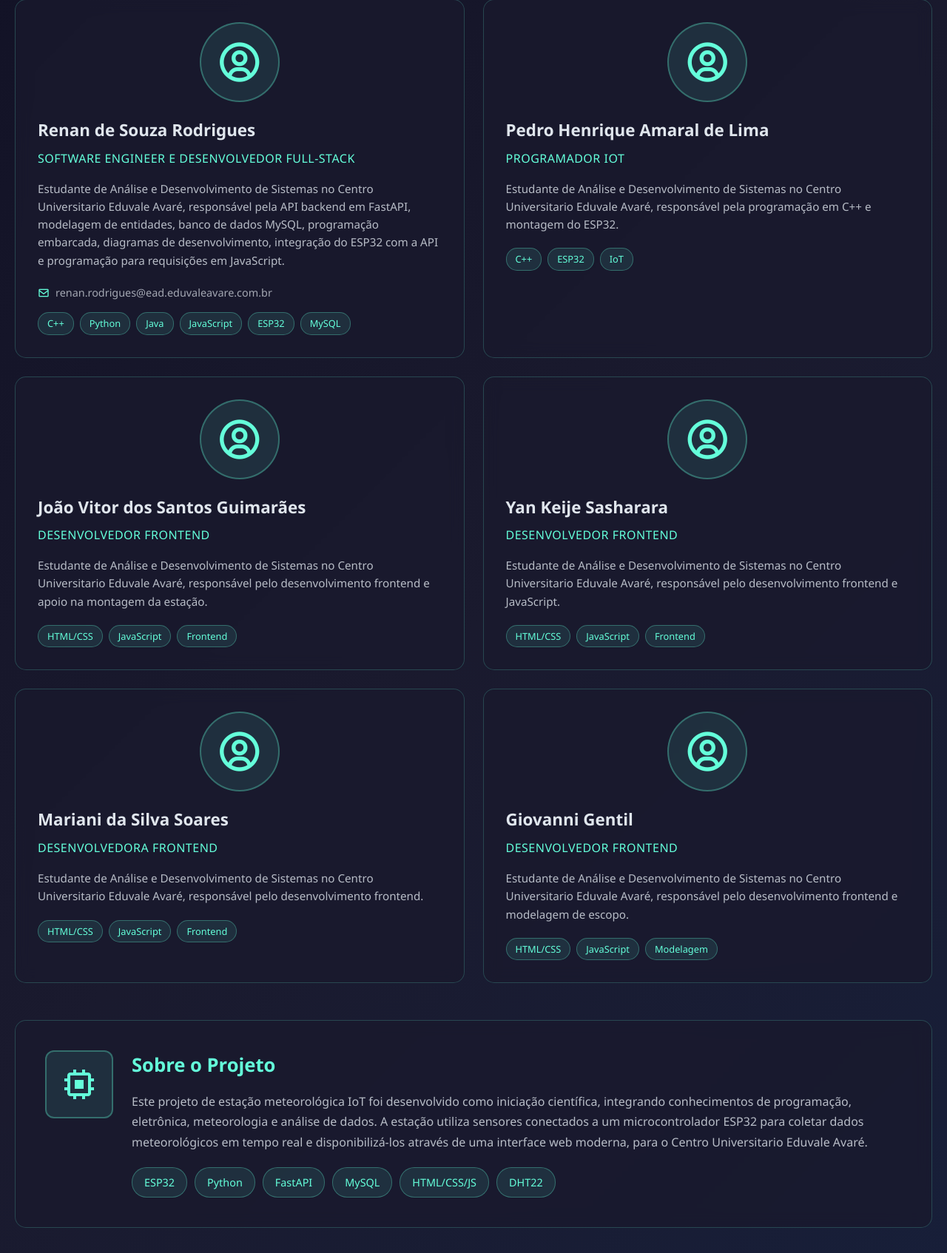
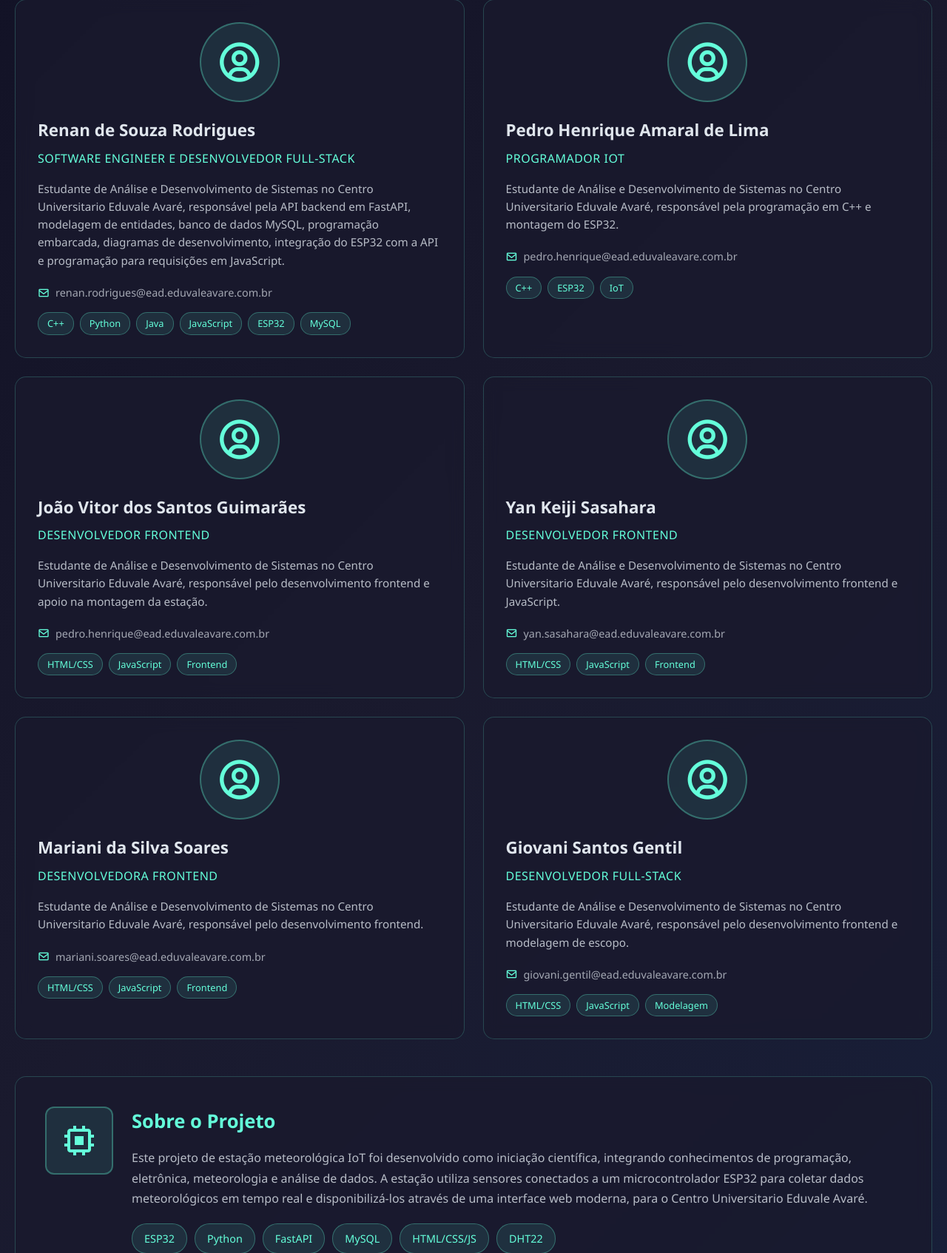
Before and after one commit to Renan-RodriguesDEV/meteorology-website, a FastAPI app: page /team in a window 1280 px wide. Shown: the part 757-2451 px from the top of the page at 74% size. Run offline with FastAPI, Linux system fonts and the light colour scheme.

```diff
--- a/templates/team.html
+++ b/templates/team.html
@@ -126,6 +126,12 @@
                 Universitario Eduvale Avaré, responsável pela programação em C++
                 e montagem do ESP32.
               </p>
+              <div class="team-contact">
+                <span class="contact-item">
+                  <i class="bx bx-envelope"></i>
+                  pedro.henrique@ead.eduvaleavare.com.br
+                </span>
+              </div>
               <div class="team-specialties">
                 <span class="specialty">C++</span>
                 <span class="specialty">ESP32</span>
@@ -146,6 +152,12 @@
                 Universitario Eduvale Avaré, responsável pelo desenvolvimento
                 frontend e apoio na montagem da estação.
               </p>
+              <div class="team-contact">
+                <span class="contact-item">
+                  <i class="bx bx-envelope"></i>
+                  pedro.henrique@ead.eduvaleavare.com.br
+                </span>
+              </div>
               <div class="team-specialties">
                 <span class="specialty">HTML/CSS</span>
                 <span class="specialty">JavaScript</span>
@@ -159,13 +171,19 @@
               <i class="bx bx-user-circle"></i>
             </div>
             <div class="team-info">
-              <h3>Yan Keije Sasharara</h3>
+              <h3>Yan Keiji Sasahara</h3>
               <p class="team-role">Desenvolvedor Frontend</p>
               <p class="team-description">
                 Estudante de Análise e Desenvolvimento de Sistemas no Centro
                 Universitario Eduvale Avaré, responsável pelo desenvolvimento
                 frontend e JavaScript.
               </p>
+              <div class="team-contact">
+                <span class="contact-item">
+                  <i class="bx bx-envelope"></i>
+                  yan.sasahara@ead.eduvaleavare.com.br
+                </span>
+              </div>
               <div class="team-specialties">
                 <span class="specialty">HTML/CSS</span>
                 <span class="specialty">JavaScript</span>
@@ -186,6 +204,12 @@
                 Universitario Eduvale Avaré, responsável pelo desenvolvimento
                 frontend.
               </p>
+              <div class="team-contact">
+                <span class="contact-item">
+                  <i class="bx bx-envelope"></i>
+                  mariani.soares@ead.eduvaleavare.com.br
+                </span>
+              </div>
               <div class="team-specialties">
                 <span class="specialty">HTML/CSS</span>
                 <span class="specialty">JavaScript</span>
@@ -199,13 +223,19 @@
               <i class="bx bx-user-circle"></i>
             </div>
             <div class="team-info">
-              <h3>Giovanni Gentil</h3>
-              <p class="team-role">Desenvolvedor Frontend</p>
+              <h3>Giovani Santos Gentil</h3>
+              <p class="team-role">Desenvolvedor Full-Stack</p>
               <p class="team-description">
                 Estudante de Análise e Desenvolvimento de Sistemas no Centro
                 Universitario Eduvale Avaré, responsável pelo desenvolvimento
                 frontend e modelagem de escopo.
               </p>
+              <div class="team-contact">
+                <span class="contact-item">
+                  <i class="bx bx-envelope"></i>
+                  giovani.gentil@ead.eduvaleavare.com.br
+                </span>
+              </div>
               <div class="team-specialties">
                 <span class="specialty">HTML/CSS</span>
                 <span class="specialty">JavaScript</span>
```
Also changed, not shown: 1 other file.
